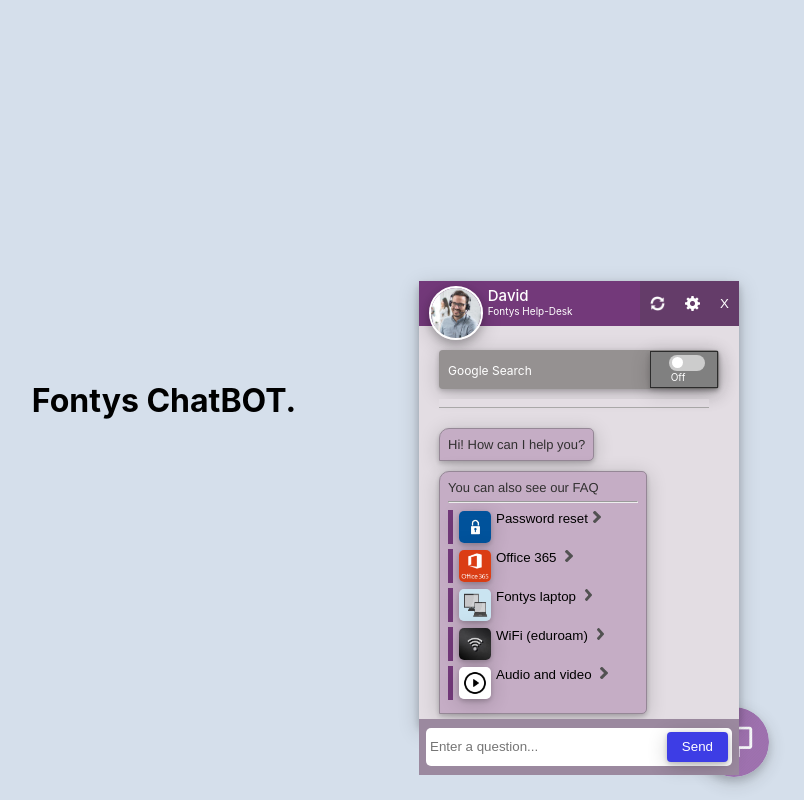
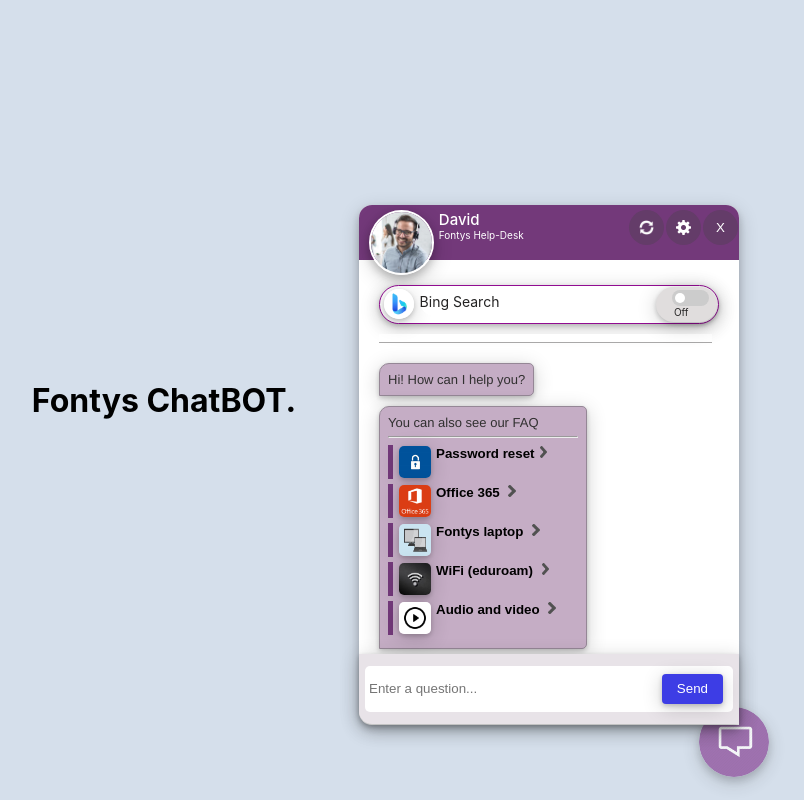
Before and after one commit to pinje/chatbot-frontend, a React (Create React App) app: page / in a window 1280 px wide. Both pictures are taken after a click on the picture 1210 px from the left and 742 px from the top of the page. Shown: the whole page, without its empty margins (476-1280 px from the left). Built offline with nearby package versions, Linux system fonts and the light colour scheme.

Commit message:
fronend design update

```diff
--- a/src/components/ChatPopup.css
+++ b/src/components/ChatPopup.css
@@ -1,14 +1,16 @@
 
   /* Add styles to the form container */
   .form-container {
+
     bottom: 0;
-    width: 320px;
-    height: 444px;
+    width: 380px;
+    height: 520px;
     position: fixed;
     right: 65px;
     bottom: 75px;
     padding: 0;
-    background-color: rgb(227, 221, 227);
+    background-color:white;
+    border-radius: 13px 13px 0px 13px;
     box-shadow: 0 4px 8px 0 rgba(0, 0, 0, 0.2), 0 6px 20px 0 rgba(0, 0, 0, 0.19);
   }
 
@@ -17,7 +19,8 @@
    .popup-header{
     background-color: #73397a;
     width: 100%;
-    height: 45px;
+    height: 55px;
+    border-radius: 13px 13px 0px 0px;
   }
 
   .popup-header-box {
@@ -41,15 +44,20 @@
     background-color: #643c69;
     border: 1px;
     color: white;
-    height: 45px;
-    padding: 10px;
+    height: 35px;
+    width: 35px;
+    text-align: center;
+    padding: 0px 10px;
     float: right;
+    margin: 5px 1px;
+    border-radius: 50%;
   }
   .popup-header button:hover{
     background-color: #a367a9;
   }
   .popup-footer{
-    background-color: #9b899f;
+    background-color: #b1abb1;
+    /* background-color: #9b899f;     */
     width: 290px;
     position: fixed;
     bottom: 0px;
--- a/src/components/chat/Category.tsx
+++ b/src/components/chat/Category.tsx
@@ -31,20 +31,20 @@
         <div>
           You can also see our FAQ
           <hr/>
-          <button onClickCapture={passwordQuestion}>
+          <button className="highlight" onClickCapture={passwordQuestion}>
           <img className="icons" src={require('../../img/password4.jpg')}/>
 
            Password reset<img className="arrow" src={require('../../img/arrow.png')} /></button>
-          <button onClickCapture={officeQuestion}>
+          <button className="highlight" onClickCapture={officeQuestion}>
           <img className="icons" src={require('../../img/office3.webp')}/>
             Office 365 <img className="arrow" src={require('../../img/arrow.png')} /></button>
-          <button onClickCapture={fontysLaptopQuestion}>
+          <button className="highlight" onClickCapture={fontysLaptopQuestion}>
           <img className="icons" src={require('../../img/laptop1.jpg')}/>
             Fontys laptop <img className="arrow" src={require('../../img/arrow.png')} /></button>
-          <button onClickCapture={wifiQuestion}>
+          <button className="highlight" onClickCapture={wifiQuestion}>
           <img className="icons" src={require('../../img/wifi2.jpg')}/>
             WiFi (eduroam) <img className="arrow" src={require('../../img/arrow.png')} /></button>
-          <button onClickCapture={mediaQuestion}>
+          <button className="highlight" onClickCapture={mediaQuestion}>
           <img className="icons" src={require('../../img/video.jpg')}/>
             Audio and video <img className="arrow" src={require('../../img/arrow.png')} /></button>
         </div>
--- a/src/components/chat/Chat.css
+++ b/src/components/chat/Chat.css
@@ -63,19 +63,24 @@
   display: flex;
   justify-content: space-between;
   position: static;
-  background-color: #9b899f;
+  background-color: #e8e3e8;
   width: 100%;
-  height: 100%;
+  /* height: 70px;  */
+  height: 70px;
+  box-shadow: 0 2px 5px 0 rgba(0, 0, 0, 0.2),
+    0 4px 20px 0 rgba(0, 0, 0, 0.19);
+  border-radius: 0px 0px 0px 13px;
 }
 
 .input-box input {
-  height: 30px;
+  max-height: 100%;
   width: 100%;
   float: left;
   border: none;
   border-radius:5px;
-  padding: 4px;
-  margin: 9px 7px;
+  /* padding: 4px; */
+  padding: 2px 4px;
+  margin: 12px 6px;
   padding-right: 80px;
 }
 
@@ -83,7 +88,7 @@
   border: none;
   height: 30px;
   padding: 2px 15px;
-  margin: 13px 11px ;
+  margin: 20px 16px;
   border-radius: 4px;
   background-color: rgb(61, 61, 229);
   color: white;
@@ -107,10 +112,10 @@
 }
 
 .intro-container{
-  background-color:  rgb(227, 221, 227);
+  background-color:  rgb(255, 255, 255);
   height: 22px;
-  width: 270px;
-  margin: 25px 20px 20px 20px;
+  width: 333px;
+  margin: 40px 20px 20px 20px;
   border-bottom: 1px solid rgb(169, 168, 168);
   text-align: center;
 
@@ -173,3 +178,7 @@
   display: inline;
   margin-right: 5px;
 }
+.highlight{
+  color: rgb(0, 0, 0);
+  font-weight: 700;
+}
--- a/src/components/chat/Chat.tsx
+++ b/src/components/chat/Chat.tsx
@@ -160,7 +160,14 @@
       {/* implement toggle button.. */}
 
       <div className="flex-container">
-      <div> <p className="googletext" >Google Search</p> </div>
+        <div>
+        <img className='search-icon' src={require('../../img/bing1.webp')}/>
+        </div>
+      <div><div className="googletext" >
+
+        Bing Search </div>
+
+          </div>
       <div className="switch-container">
 
         <label  className="switch">
--- a/src/components/chat/Switch.css
+++ b/src/components/chat/Switch.css
@@ -1,7 +1,7 @@
 .switch{
     position: relative;
     display: inline-block;
-    width: 36px;
+    width: 37px;
     height: 16px;
     margin-left: 24%;
 
@@ -29,8 +29,8 @@
 .slider::before{
     position: absolute;
     content: "";
-    height: 11px;
-    width: 11px;
+    height: 10px;
+    width: 10px;
     left: 3px;
     bottom: 3px;
     background-color: white;
@@ -39,11 +39,14 @@
 
 }
 input:checked + .slider {
-    background-color: #2196F3;
+    /* background-color: #2196F3; */
+    background-color: rgb(61, 61, 229);
+
   }
 
   input:focus + .slider {
-    box-shadow: 0 0 1px #2196F3;
+    /* box-shadow: 0 0 1px #2196F3; */
+    box-shadow: 0 0 1px rgb(61, 61, 229);
   }
   input:checked + .slider:before {
     -webkit-transform: translateX(20px);
@@ -85,38 +88,60 @@
   .flex-container {
     display: flex;
     align-items: stretch;
-    background-color: rgb(149, 145, 145);
-    /* #f1f1f1 */
+    background-color: rgb(255, 255, 255);
+    /* background-color: rgb(246, 244, 247); */
+    border: 1px solid rgb(145, 12, 145);
     margin: 0px 20px 10px 20px;
     box-shadow: 0 2px 5px 0 rgba(0, 0, 0, 0.2),
     0 4px 20px 0 rgba(0, 0, 0, 0.19);
-    border-radius: 4px;
+    border-radius: 40px;
 
   }
 
   .flex-container > div {
-    background-color: rgb(149, 145, 145);
-    /* DodgerBlue */
+
+    background-color: rgb(255, 255, 255);
     color: white;
     width: 100%;
     height: 29px;
     margin: 1px;
     font-size: 10px;
-    /* border: 3px solid black; */
     padding: none;
+    border-radius: 40px;
+
   }
-  .flex-container > div:nth-child(2){
-    background-color: gray;
+  .flex-container > div:nth-child(1){
+    width: 50px;
+    height: 34px;
+    margin: 3px 0px 0px 4px;
+
+
+
+  }
+  .flex-container > div:nth-child(3){
+    background-color: rgb(224, 221, 221);
     width: 80px;
-    border: 1px solid rgb(44, 44, 44);
     box-shadow: 0 2px 5px 0 rgba(0, 0, 0, 0.2),
     0 4px 20px 0 rgba(0, 0, 0, 0.19);
-   color: rgb(49, 48, 48);
-   color: white;
+    color: rgb(36, 35, 35);
+
+
   }
 
 .googletext{
   padding: none;
-  font-size: 12px;
-  padding: 0px 5px 8px 8px;
+  font-size: 14px;
+  color: rgb(36, 35, 35);
+  padding-top: 6px;
+
 }
+.search-icon{
+  width: 30px;
+  height: 30px;
+  float: left;
+  margin: none;
+  border-radius: 40px;
+   box-shadow: 0 2px 5px 0 rgba(0, 0, 0, 0.2),
+    0 4px 20px 0 rgba(0, 0, 0, 0.19);
+    color: rgb(36, 35, 35);
+}
```
Also changed, not shown: src/img/bing1.webp (added).
